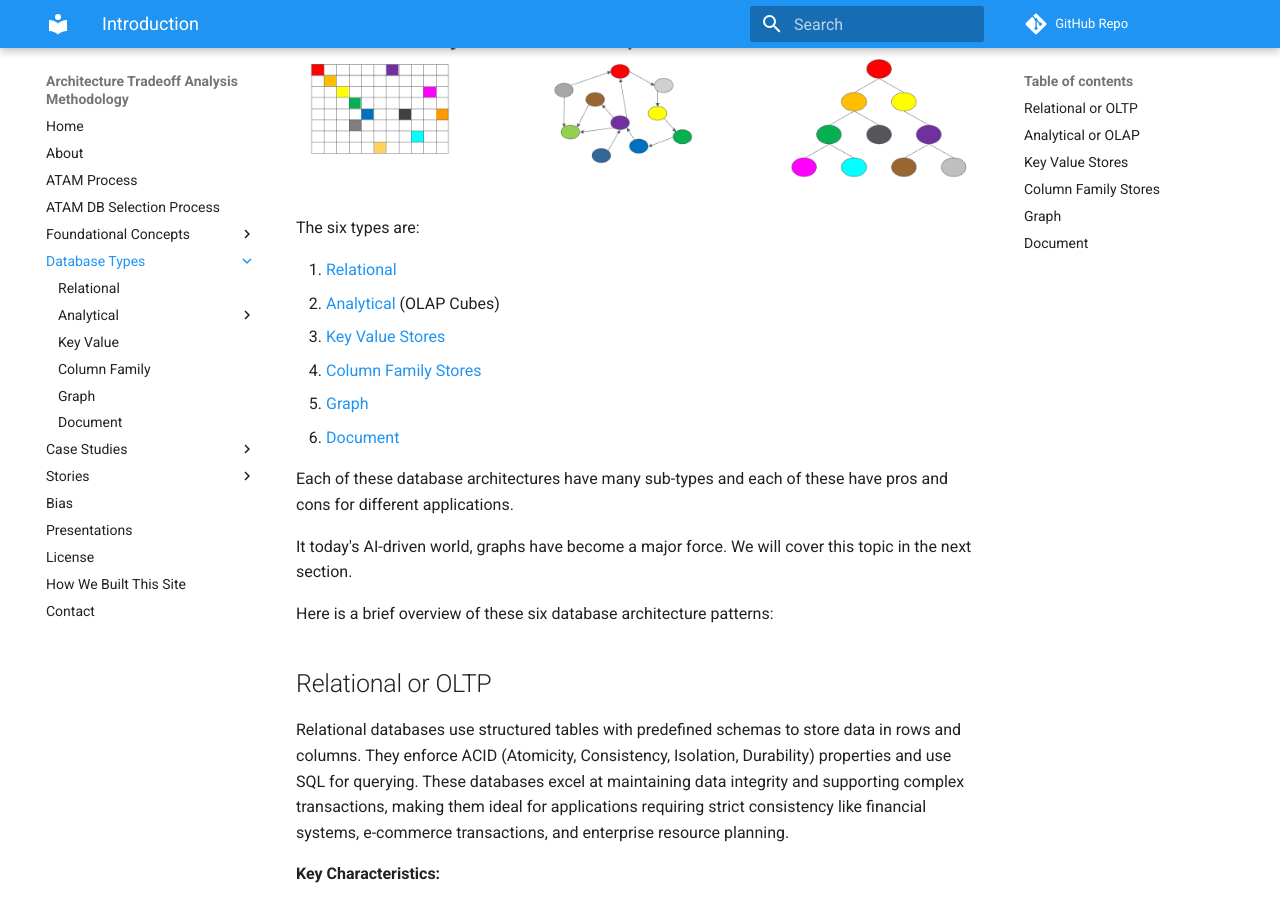
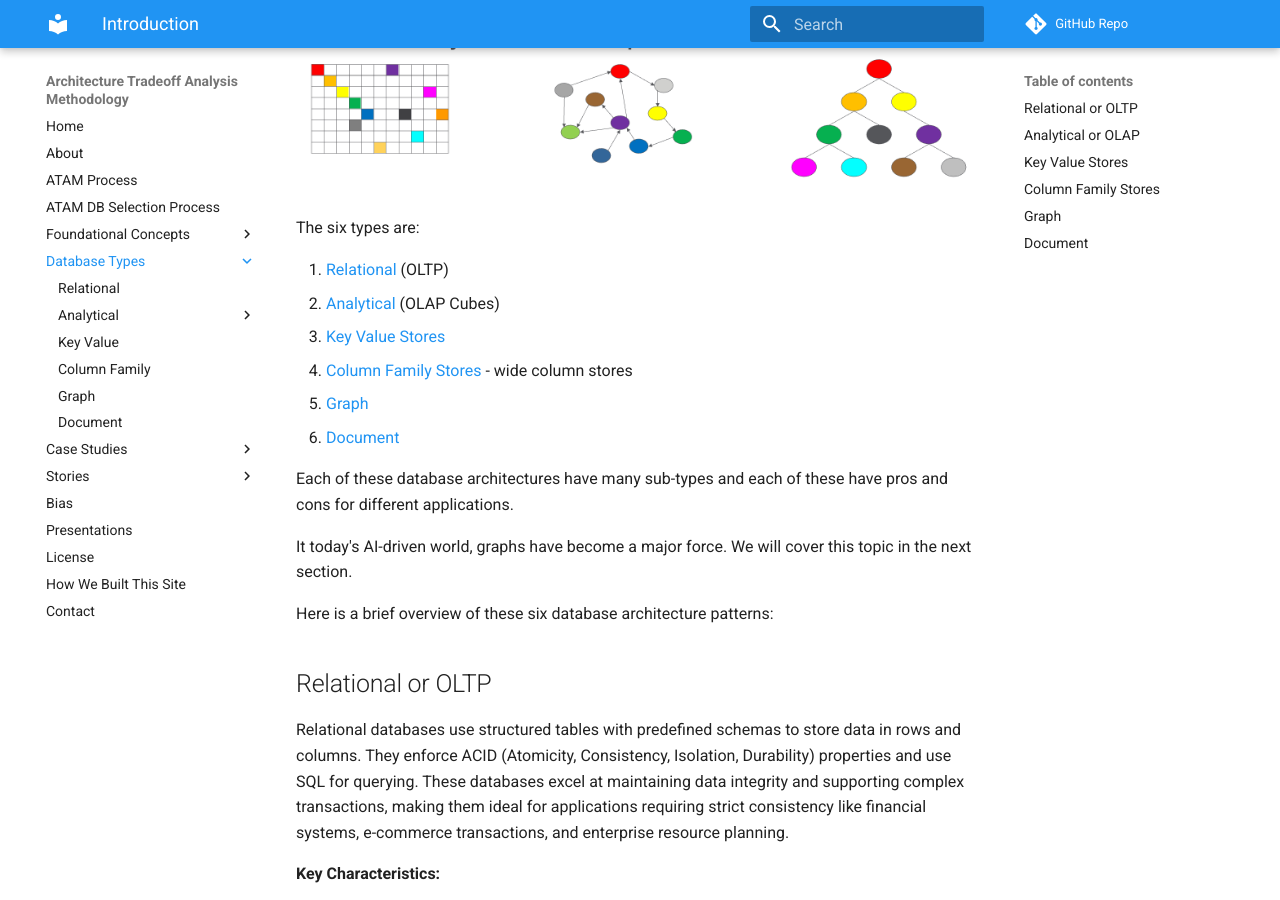
Before and after one commit to dmccreary/atam, an MkDocs documentation site: the page built from docs/db-types/index.md, in a window 1280 px wide and 900 px high, scrolled down 404 px. Built offline with MkDocs 1.6.1 and Material for MkDocs 9.7.7, drawn with Linux system fonts in a browser that asks for light colours; comment, search, counter and statistics services are not loaded.

Commit message:
updating content

```diff
--- a/docs/db-types/index.md
+++ b/docs/db-types/index.md
@@ -7,10 +7,10 @@ types we use when selecting the right database architecutre.
 
 The six types are:
 
-1. [Relational](relational/index.md)
+1. [Relational](relational/index.md) (OLTP)
 2. [Analytical](analytical/index.md) (OLAP Cubes)
-3. [Key Value Stores](key-value.md)
-4. [Column Family Stores](column-family/index.md)
+3. [Key Value Stores](key-value/index.md)
+4. [Column Family Stores](column-family/index.md) - wide column stores
 5. [Graph](graph/index.md)
 6. [Document](document/index.md)
 
```
Also changed, not shown: docs/case-studies/amazon-shopping-cart.md (+1 -1 lines), docs/db-types/column-family/index.md (+2 -1 lines).
